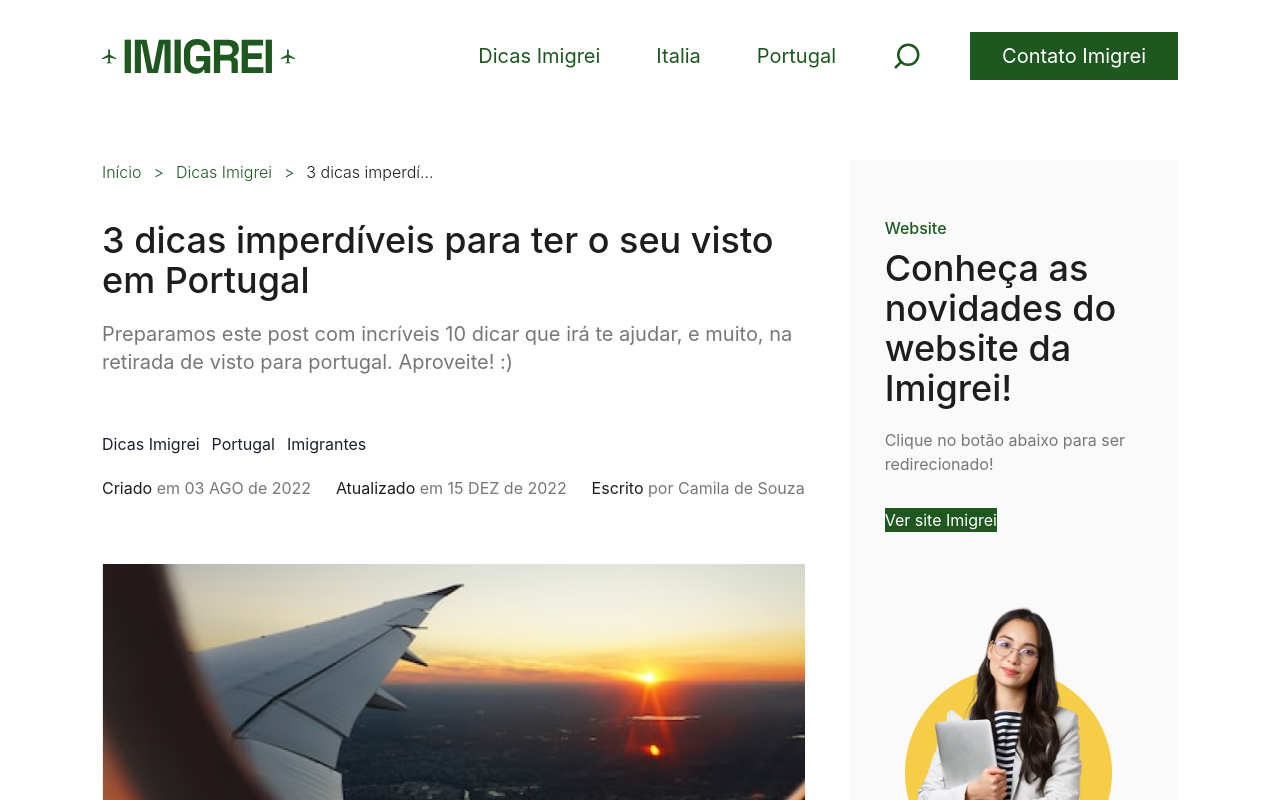
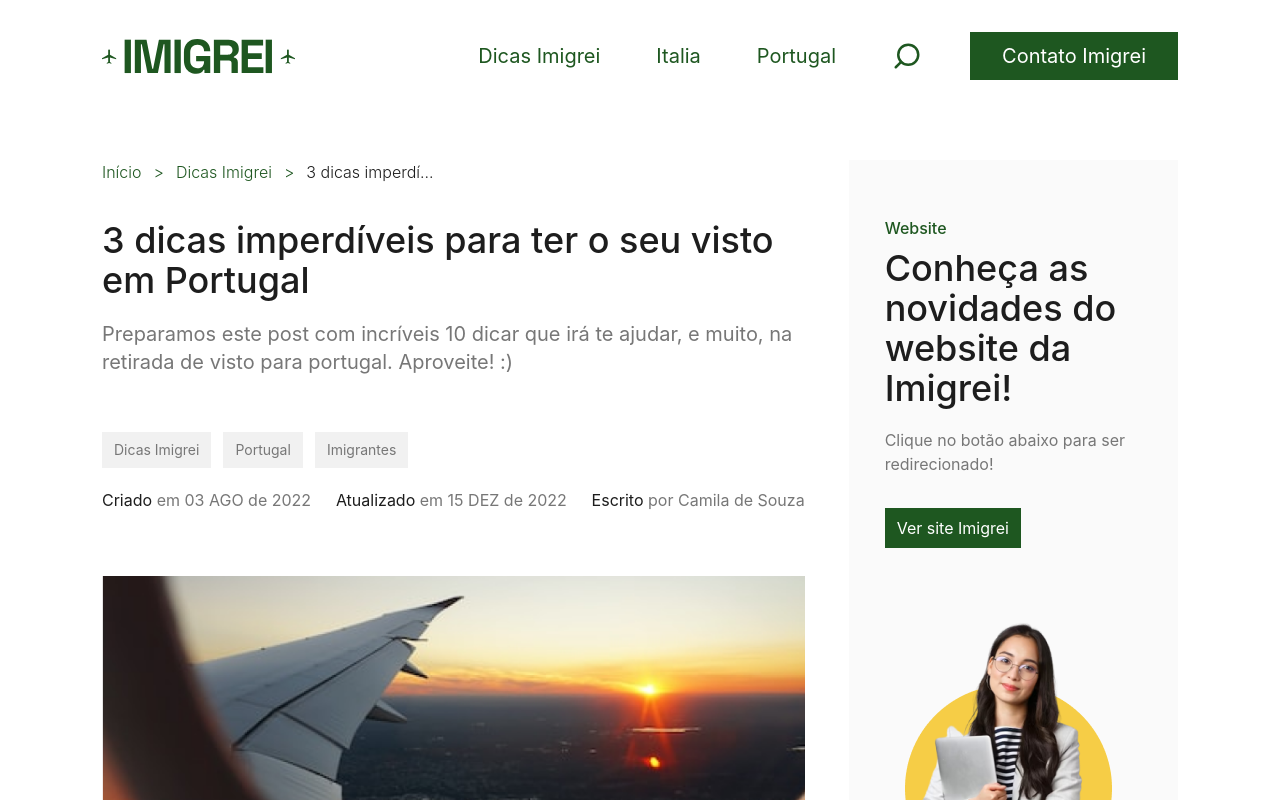
Before and after one commit to joaotelesk/Site-consultoria, a Next.js app: page /blog/dicas/1 in a window 1280 px wide. Shown: the top 800 px of the page. Built offline with nearby package versions, Linux system fonts and the light colour scheme; no server answers.

Commit message:
:lipstick: feat: Estilizaçao CSS do component PostContent

```diff
--- a/src/styles/globals.css
+++ b/src/styles/globals.css
@@ -22,6 +22,9 @@
 }
 
 @layer components {
+  .tags {
+    @apply px-3 py-2 bg-gray-400 text-gray-300 text-sm;
+  }
   .MenuLi {
     @apply border-b border-b-green-400 pb-5;
   }
```
